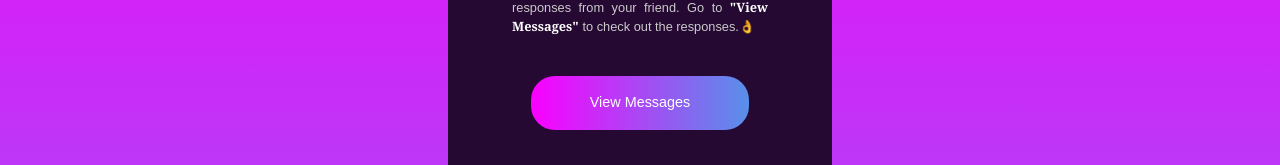
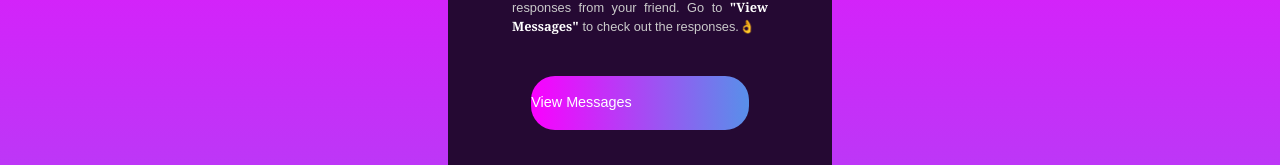
Before and after one commit to Robinson-Taiwo/musica, a React (Vite) app: page / in a window 1280 px wide. Shown: the part 299-464 px from the top of the page. Built offline with nearby package versions, Linux system fonts and the light colour scheme.

Commit message:
adding the link for the message page

```diff
--- a/src/assets/Components/Anonymous/Anonymous.jsx
+++ b/src/assets/Components/Anonymous/Anonymous.jsx
@@ -8,6 +8,7 @@
 import facebook from "/icons/facebook.svg"
 
 import "./Anonymous.css"
+import { Link } from 'react-router-dom'
 
 
 const Anonymous = () => {
@@ -51,9 +52,9 @@
 <div className="user-buttons">
 
 
-<button className="view-messages">
+<Link to="/message" className="view-messages">
     View Messages
-</button>
+</Link>
 
 <button className="share-link setting ">
  <span><img src={share} alt="" className='share' /></span> <span>Share My Profile</span>
```
